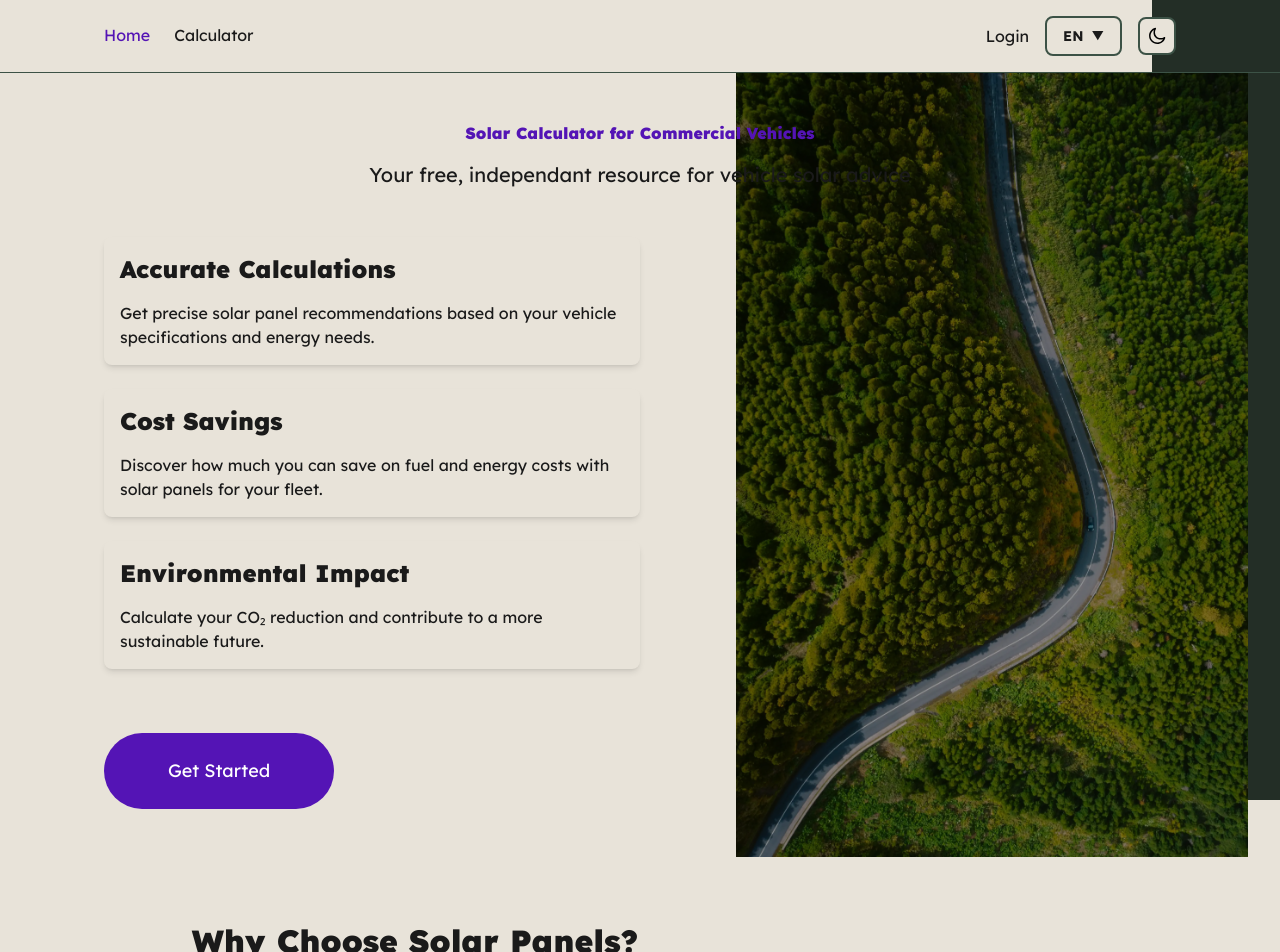
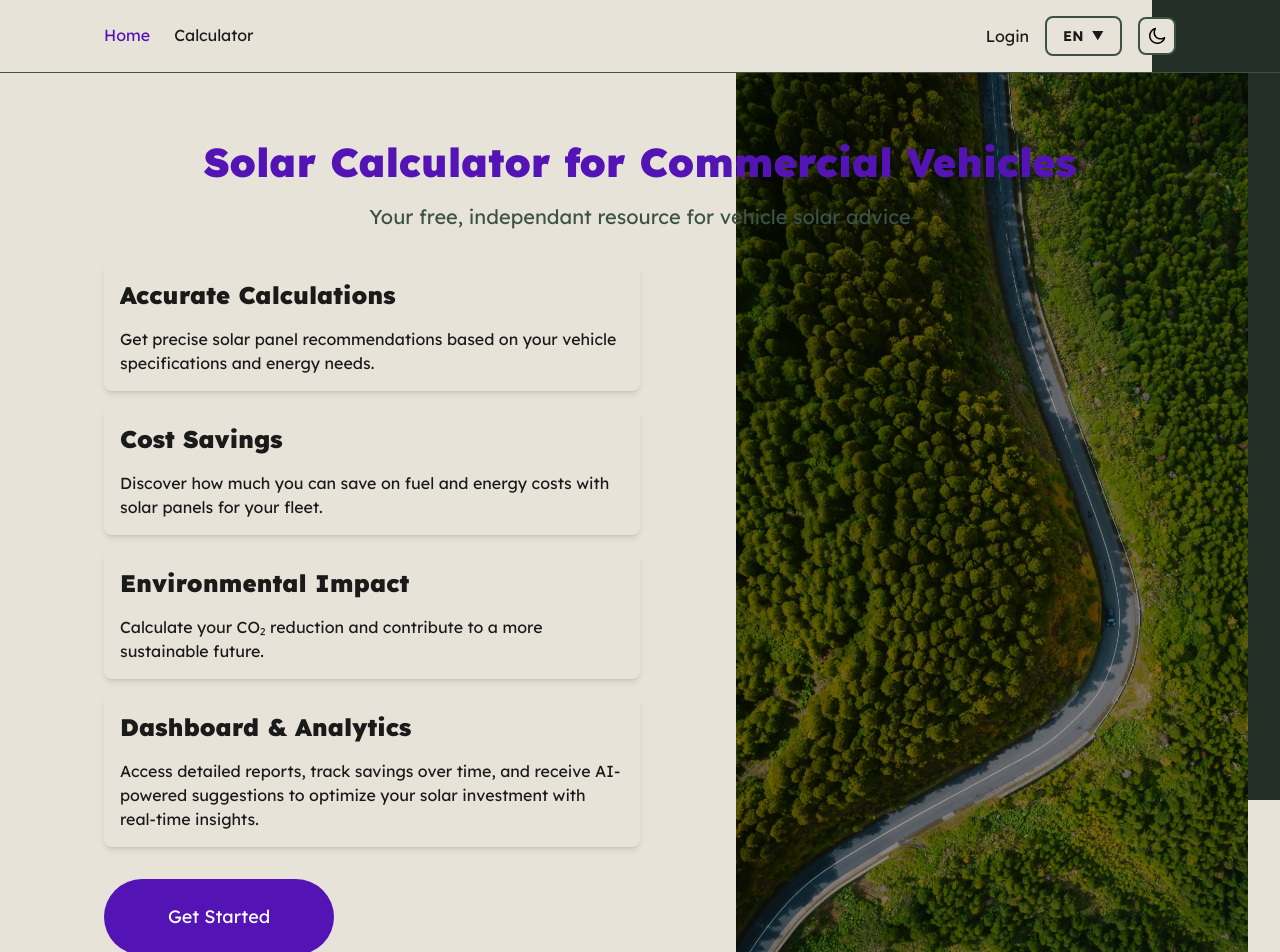
Before and after one commit to KateSkoryna/solar-calculator, a Next.js app: page /en in a window 1280 px wide. Shown: the top 952 px of the page. Built offline with nearby package versions, Linux system fonts and the light colour scheme.

Commit message:
add new block, update classes

```diff
--- a/app/[locale]/page.tsx
+++ b/app/[locale]/page.tsx
@@ -23,6 +23,11 @@ export default function Home() {
       title: t("feature3Title"),
       description: t("feature3Description"),
     },
+    {
+      id: "feature4",
+      title: t("feature4Title"),
+      description: t("feature4Description"),
+    },
   ];
 
   return (
@@ -30,32 +35,32 @@ export default function Home() {
       <Background />
       <HeroSection>
         <Container>
-          <div className="mx-auto text-center py-12">
-            <h1 className="!text-[var(--accent)] text-center mb-6">
+          <div className="mx-auto text-center py-4 sm:py-6 md:py-8 lg:py-12 xl:py-16">
+            <h1 className="!text-[var(--accent)] text-center mb-6 text-2xl md:text-[2rem] lg:text-[2.5rem] leading-tight">
               {t("title")}
             </h1>
 
-            <p className="mb-12 text-xl font-[family:var(--font-inter)] text-[var(--text-body)]">
+            <p className="mb-8 text-xl font-[family:var(--font-inter)] text-white md:text-[var(--description-text)]">
               {t("description")}
             </p>
 
-            <div className="flex flex-col items-start gap-6">
+            <div className="grid grid-cols-2 gap-3 md:gap-4 lg:flex lg:flex-col lg:items-start">
               {features.map((feature) => (
                 <div
                   key={feature.id}
-                  className="w-1/2 bg-[var(--card)] p-4 rounded-lg shadow-md hover:shadow-lg transition-shadow text-left"
+                  className="bg-[var(--card)] p-3 md:p-4 rounded-lg shadow-md hover:shadow-lg transition-shadow text-left lg:w-1/2 flex flex-col"
                 >
-                  <h3 className="text-2xl font-semibold text-[var(--text-heading)] mb-3">
+                  <h3 className="text-base md:text-base lg:text-2xl font-semibold text-[var(--text-heading)] mb-2 md:mb-3 h-12 md:h-12 lg:h-auto overflow-hidden text-center lg:text-left">
                     {feature.title}
                   </h3>
-                  <p className="text-[var(--text-body)]">
+                  <p className="text-xs md:text-base text-[var(--text-body)] flex-1">
                     {feature.description}
                   </p>
                 </div>
               ))}
             </div>
 
-            <div className="mt-16 text-left">
+            <div className="mt-8 text-center lg:text-left">
               <Link
                 href="/calculator"
                 className="inline-block bg-[var(--accent)] text-white px-16 py-6 rounded-full font-large text-lg hover:opacity-90 transition-opacity"
@@ -68,7 +73,7 @@ export default function Home() {
       </HeroSection>
 
       <Container>
-        <div className="mx-auto max-w-4xl py-16">
+        <div className="mx-auto max-w-4xl py-8 md:py-12 lg:py-16">
           <h2 className="text-3xl font-bold text-[var(--text-heading)] mb-6">
             Why Choose Solar Panels?
           </h2>
@@ -87,7 +92,7 @@ export default function Home() {
           </ul>
         </div>
 
-        <div className="mx-auto max-w-4xl py-16">
+        <div className="mx-auto max-w-4xl py-8 md:py-12 lg:py-16">
           <h2 className="text-3xl font-bold text-[var(--text-heading)] mb-6">
             Our Calculation Process
           </h2>
@@ -111,7 +116,7 @@ export default function Home() {
           </p>
         </div>
 
-        <div className="mx-auto max-w-4xl py-16 mb-16">
+        <div className="mx-auto max-w-4xl py-8 md:py-12 lg:py-16">
           <h2 className="text-3xl font-bold text-[var(--text-heading)] mb-6">
             Industries We Serve
           </h2>
```
